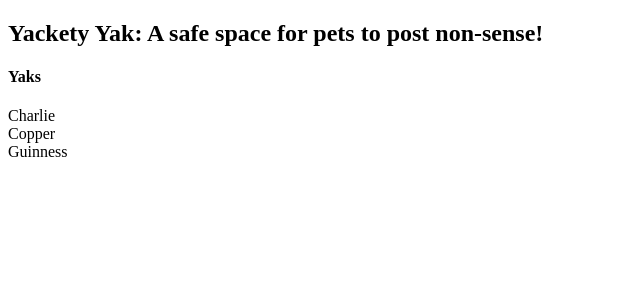
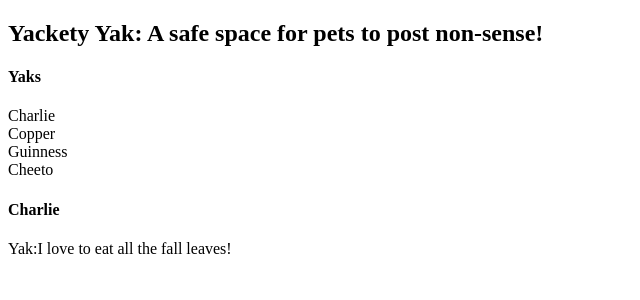
Before and after one commit to jellyphishing/social-feed-project, a React (Create React App) app: page / in a window 1280 px wide. Shown: the top 300 px of the page, without its empty margins (0-640 px from the left). Built offline with nearby package versions, Linux system fonts and the light colour scheme.

Commit message:
added props for petName and yak

```diff
--- a/src/App.jsx
+++ b/src/App.jsx
@@ -1,12 +1,14 @@
 import "./App.css";
 import Header from "./components/Header/Header";
 import PostList from "./components/PostList/PostList";
+import PostContent from "./components/PostContent/PostContent";
 
 function App() {
   return (
     <div className="App">
       <Header />
       <PostList />
+      <PostContent petName="Charlie" yak="I love to eat all the fall leaves!" />
     </div>
   );
 }
--- /dev/null
+++ b/src/Components/PostContent/PostContent.jsx
@@ -0,0 +1,15 @@
+const PostContent = ({ petName, yak }) => {
+  return (
+    <div>
+      <h4>{petName}</h4>
+      <div>
+        <div>
+          <span>Yak:</span>
+          <span>{yak}</span>
+        </div>
+      </div>
+    </div>
+  );
+};
+
+export default PostContent;
--- a/src/Components/PostList/PostList.jsx
+++ b/src/Components/PostList/PostList.jsx
@@ -1,5 +1,5 @@
 const PostList = ({}) => {
-  const posts = ["Charlie", "Copper", "Guinness"];
+  const posts = ["Charlie", "Copper", "Guinness", "Cheeto"];
   const postItems = posts.map((post) => <div>{post}</div>);
   return (
     <div>
```
